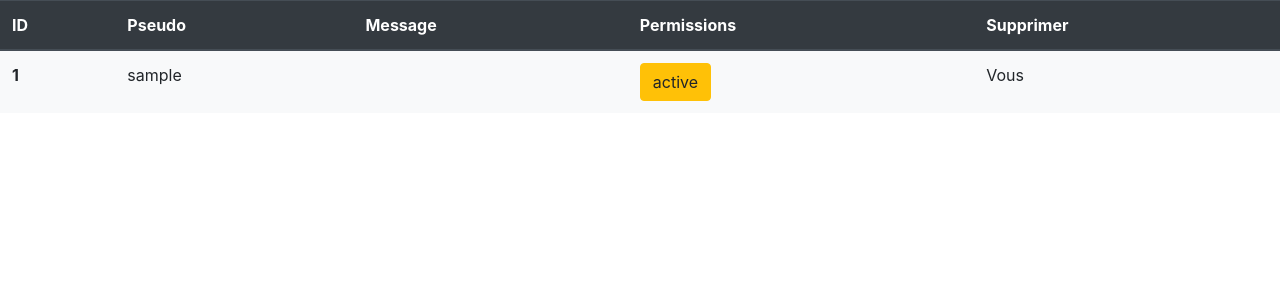
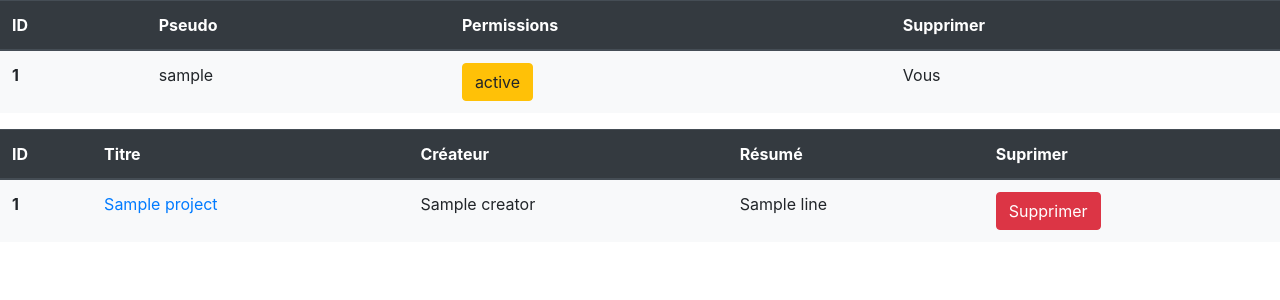
Before and after one commit to TheBdouilleur2/jesite, a PHP site: template views/admin/index.php in a window 1280 px wide. Shown: the part 126-426 px from the top of the page. Run offline with PHP 8.4, Linux system fonts and the light colour scheme; the visitor is signed in with stand-in values (Sample User, id 1); tables that the repository leaves empty or names only in its code hold one stand-in row (values such as "Sample post"); the template is opened without the code that fills it: most values are stand-ins (such as "Sample title", 1, 10 or a date in 2020); data that the repository does not hold is empty; some libraries are stand-ins or nearby versions.

Commit message:
Ajout de l'affichage des projets sur la page admin.

```diff
--- a/controllers/projectsController.php
+++ b/controllers/projectsController.php
@@ -50,5 +50,9 @@ function deleteProject(int $id){
     global $projectsManager;
 
     $projectsManager->deleteProject($id);
-    header('Location: ../index.php');
+    if(isset($_SERVER['HTTP_REFERER'])){
+        header("Location: ".$_SERVER['HTTP_REFERER']);
+    }else{
+        header('Location: ../index.php');
+    }
 }
--- a/models/Manager.php
+++ b/models/Manager.php
@@ -2,7 +2,7 @@
 /**
  * Manager which going to be extended in all managers
  */
-class Manager
+abstract class Manager
 {
   protected function dbConnect(){
     $db = new PDO('mysql:host=localhost;dbname=jesite;charset=utf8', 'pp', 'pp',  array(PDO::ATTR_ERRMODE => PDO::ERRMODE_EXCEPTION));
--- a/models/ProjectsManager.php
+++ b/models/ProjectsManager.php
@@ -1,10 +1,13 @@
 <?php
-require($_SERVER['DOCUMENT_ROOT'] . '/models/Manager.php');
+require_once($_SERVER['DOCUMENT_ROOT'] . '/models/Manager.php');
 /**
  * Model to manage projects.
  */
 class ProjectsManager extends Manager
 {
+    /**
+     * Renvoie les differents projets.
+     */
     public function getProjects(){
         $db = $this->dbConnect();
         $req_projects = $db->query('SELECT p.ID ID, u.username creator, p.title title, p.summary summary, DATE_FORMAT(publication_date, \'%d/%m/%Y à %Hh%imin\') AS date_fr, tags FROM projects p INNER JOIN users u ON u.ID = p.creator_id');
--- a/models/UsersManager.php
+++ b/models/UsersManager.php
@@ -1,7 +1,7 @@
 <?php
 //TODO: Suprimer le champ message dans la table user.
 
-require($_SERVER['DOCUMENT_ROOT'] . '/models/Manager.php');
+require_once($_SERVER['DOCUMENT_ROOT'] . '/models/Manager.php');
 /**
  * Model to manage users.
  */
--- a/views/admin/index.php
+++ b/views/admin/index.php
@@ -7,7 +7,6 @@
         <tr>
           <th scope="col">ID</th>
           <th scope="col">Pseudo</th>
-      <th scope="col">Message</th>
           <th scope='col'>Permissions</th>
           <th scope='col'>Supprimer</th>
         </tr>
@@ -17,7 +16,6 @@
                 <tr class="bg-<?= ($user['state']=='admin')?'dark text-light':'light' ?>">
                     <th scope="row"><?=$user['ID']?></th>
                     <td><?=$user['username']?></td>
-                <td><?=$user['msg']?></td>
                     <td>
                     <?=($user['ID']===$_SESSION['ID'])?
                     "<button type='button' class='btn btn-warning'>".$user['state']."</button>" :
@@ -33,6 +31,33 @@
       </tbody>
     </table>
 </div>
+
+<div class="projects">
+    <table class="table table-hover">
+      <thead class='thead-dark'>
+        <tr>
+          <th scope="col">ID</th>
+          <th scope="col">Titre</th>
+          <th scope='col'>Créateur</th>
+          <th scope='col'>Résumé</th>
+          <th scope='col'>Suprimer</th>
+        </tr>
+      </thead>
+      <tbody>
+          <?php while($project = $projects->fetch()){ ?>
+                <tr class="bg-light">
+                    <th scope="row"><?=$project['ID']?></th>
+                    <td><a href="/project/<?=$project['ID']?>"><?=$project['title']?></a></td>
+                    <td><?=$project['creator']?></td>
+                    <td><?=$Parsedown->line($project['summary']);?></td>
+                    <td>
+                      <a type='button' class='btn btn-danger' href='/delete_project/<?=$project['ID']?>'>Supprimer</a>
+                    </td>
+                </tr>
+          <?php } ?>
+      </tbody>
+    </table>
+</div>
 <!-- TODO: Ajouter le chat admin à coté. -->
 
 <script src="public/js/admin.js"></script>
--- a/views/templates/adminTemplate.php
+++ b/views/templates/adminTemplate.php
@@ -5,12 +5,8 @@
 	<title><?= $title ?></title>
 	<meta http-equiv="Content-Type" content="text/html; charset=UTF-8">
 	<link rel="stylesheet" href="https://stackpath.bootstrapcdn.com/bootstrap/4.3.1/css/bootstrap.min.css" integrity="sha384-ggOyR0iXCbMQv3Xipma34MD+dH/1fQ784/j6cY/iJTQUOhcWr7x9JvoRxT2MZw1T" crossorigin="anonymous">
-	<link rel='shortcut icon' href="public/Images/Pythonsign.ico">
+	<link rel='shortcut icon' href="/public/Images/Pythonsign.ico">
 	<link href="https://fonts.googleapis.com/css?family=Roboto+Mono&display=swap" rel="stylesheet">
-	<script src="https://code.jquery.com/jquery-3.4.1.slim.min.js" integrity="sha384-J6qa4849blE2+poT4WnyKhv5vZF5SrPo0iEjwBvKU7imGFAV0wwj1yYfoRSJoZ+n" crossorigin="anonymous"></script>
-	<script src="https://cdn.jsdelivr.net/npm/popper.js@1.16.0/dist/umd/popper.min.js" integrity="sha384-Q6E9RHvbIyZFJoft+2mJbHaEWldlvI9IOYy5n3zV9zzTtmI3UksdQRVvoxMfooAo" crossorigin="anonymous"></script>
-	<script src="https://stackpath.bootstrapcdn.com/bootstrap/4.4.1/js/bootstrap.min.js" integrity="sha384-wfSDF2E50Y2D1uUdj0O3uMBJnjuUD4Ih7YwaYd1iqfktj0Uod8GCExl3Og8ifwB6" crossorigin="anonymous"></script>
-	<script src="https://ajax.googleapis.com/ajax/libs/jquery/3.4.1/jquery.min.js"></script>
 </head>
 <body>
 	<header>
@@ -79,5 +75,10 @@
 <section>
 <?= $content ?>
 </section>
+
+<script src="https://code.jquery.com/jquery-3.4.1.slim.min.js" integrity="sha384-J6qa4849blE2+poT4WnyKhv5vZF5SrPo0iEjwBvKU7imGFAV0wwj1yYfoRSJoZ+n" crossorigin="anonymous"></script>
+<script src="https://cdn.jsdelivr.net/npm/popper.js@1.16.0/dist/umd/popper.min.js" integrity="sha384-Q6E9RHvbIyZFJoft+2mJbHaEWldlvI9IOYy5n3zV9zzTtmI3UksdQRVvoxMfooAo" crossorigin="anonymous"></script>
+<script src="https://stackpath.bootstrapcdn.com/bootstrap/4.4.1/js/bootstrap.min.js" integrity="sha384-wfSDF2E50Y2D1uUdj0O3uMBJnjuUD4Ih7YwaYd1iqfktj0Uod8GCExl3Og8ifwB6" crossorigin="anonymous"></script>
+<script src="https://ajax.googleapis.com/ajax/libs/jquery/3.4.1/jquery.min.js"></script>
 </body>
 </html>
```
Also changed, not shown: controllers/adminController.php (+10 -4 lines). Lines whose indentation alone changed are shown as unchanged.
